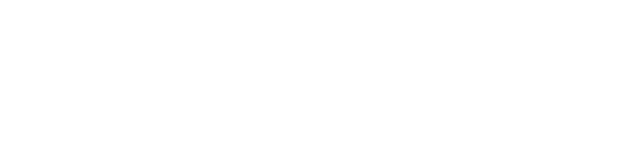
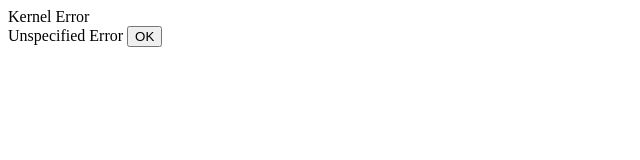
Before and after one commit to yuetong3yu/windows-dead, a plain HTML site: page index.html in a window 1280 px wide. Shown: the whole page, without its empty margins (0-640 px from the left). Drawn offline with Linux system fonts and the light colour scheme.

Commit message:
elements

```diff
--- a/index.html
+++ b/index.html
@@ -6,5 +6,15 @@
     <meta name="viewport" content="width=device-width, initial-scale=1.0" />
     <title>💀 Web page simulate windows popup when system dead.</title>
   </head>
-  <body></body>
+  <body>
+    <div id="primary" class="prompt">
+      <div class="title">Kernel Error</div>
+      <div class="message">
+        Unspecified Error
+        <button>
+          <span>OK</span>
+        </button>
+      </div>
+    </div>
+  </body>
 </html>
```
